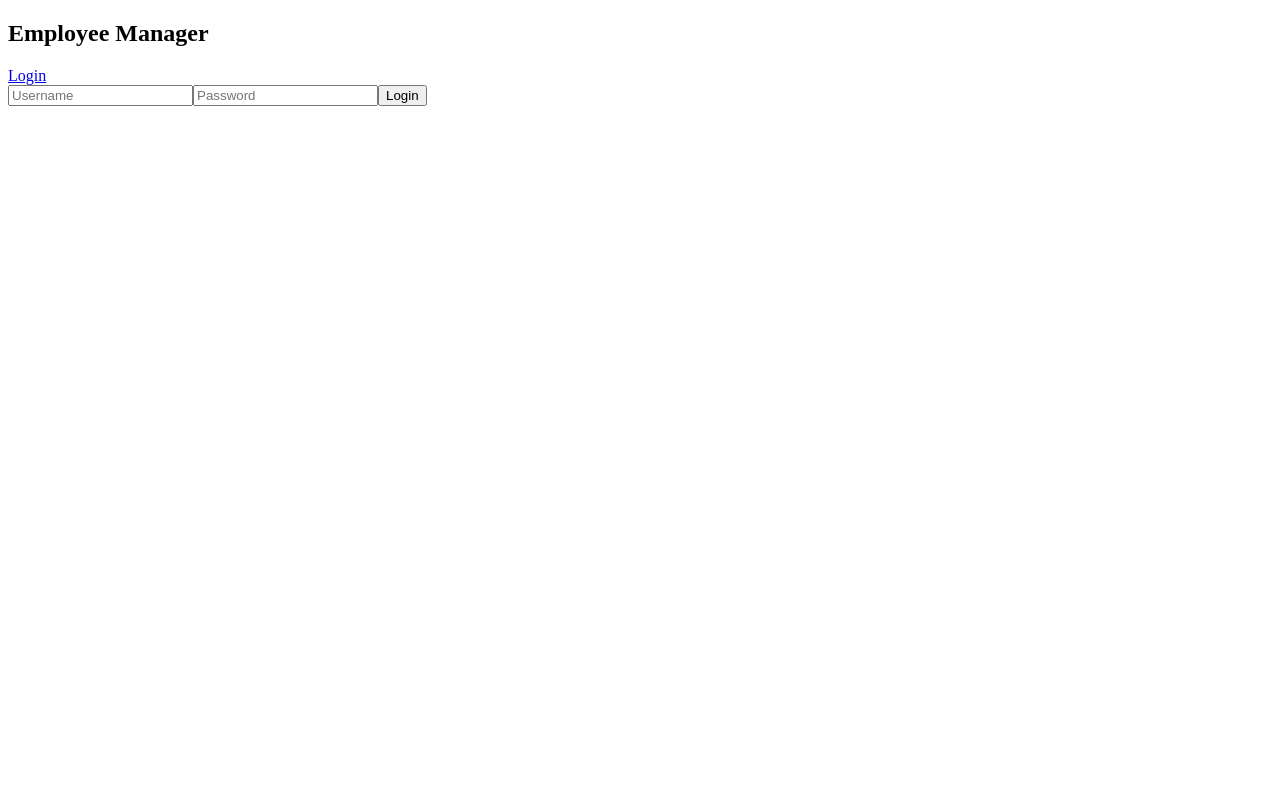
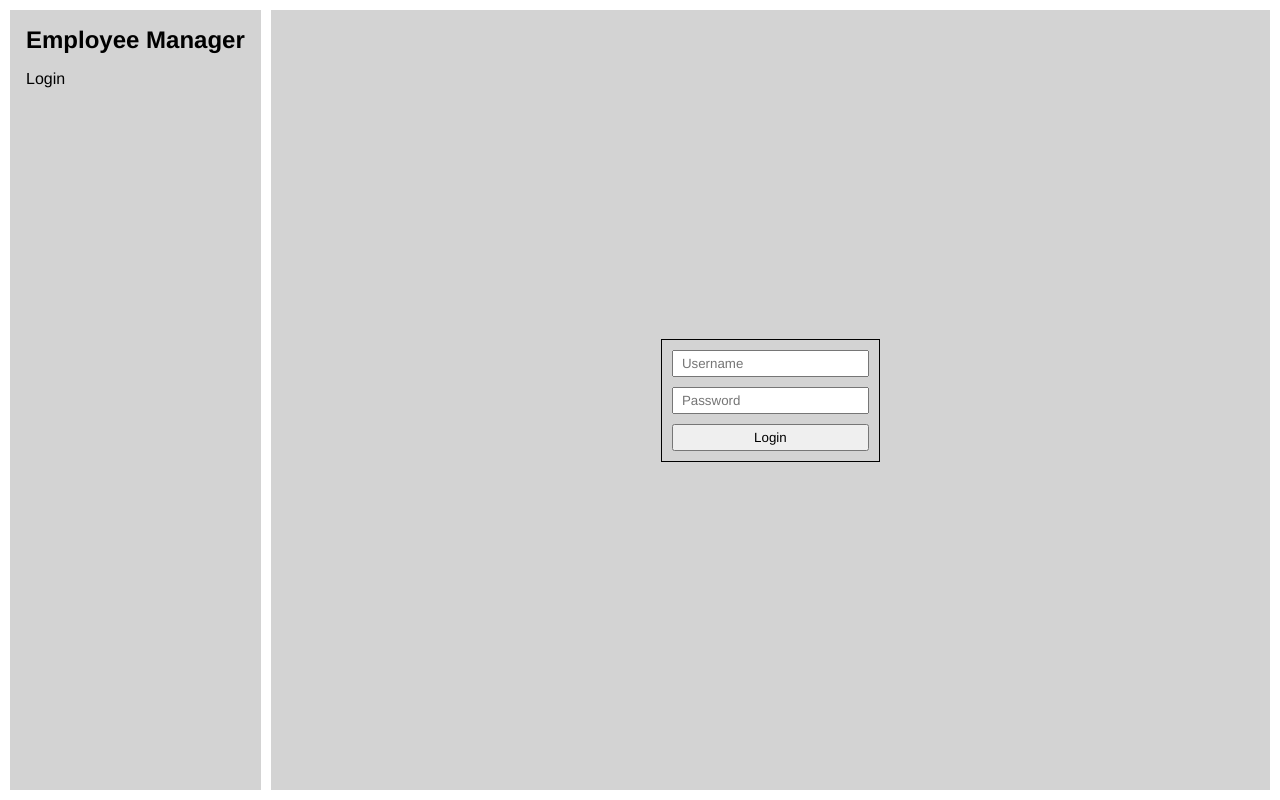
Before and after one commit to punkestu/employee-management, a React (Vite) app in the folder client/: page /login in a window 1280 px wide. Built offline with nearby package versions, Linux system fonts and the light colour scheme.

Commit message:
client: create page base design

```diff
--- a/client/src/App.css
+++ b/client/src/App.css
@@ -0,0 +1,33 @@
+*{
+    font-family: 'Franklin Gothic Medium', 'Arial Narrow', Arial, sans-serif;
+    margin: 0;
+    padding: 0;
+    box-sizing: border-box;
+}
+
+#side-bar {
+    height: 100%;
+    background-color: lightgray;
+    padding: 16px;
+    display: flex;
+    flex-direction: column;
+    gap: 8px;
+}
+
+.side-item {
+    background: none;
+    border: none;
+    font-size: 1rem;
+    cursor: pointer;
+    color: black;
+    text-align: start;
+    text-decoration: none;
+}
+
+.side-item:hover {
+    text-decoration: underline;
+}
+
+.input-form {
+    padding: 4px 8px;
+}
--- a/client/src/App.jsx
+++ b/client/src/App.jsx
@@ -13,12 +13,32 @@ function App() {
 
   return (
     <Rollup providers={providers}>
+      <main
+        style={{
+          position: "relative",
+          display: "flex",
+          flexDirection: "row",
+          height: "100vh",
+          padding: "10px",
+          gap: "10px",
+        }}
+      >
         <Sidebar />
+        <aside
+          style={{
+            height: "100%",
+            flexGrow: 1,
+            backgroundColor: "lightgray",
+            overflowY: "auto",
+          }}
+        >
           <Routes>
             <Route path="/">
               <Route path="login" element={<Login />} />
             </Route>
           </Routes>
+        </aside>
+      </main>
     </Rollup>
   );
 }
--- a/client/src/components/Sidebar.jsx
+++ b/client/src/components/Sidebar.jsx
@@ -5,11 +5,21 @@ import { AuthContext } from "../store";
 export default function Sidebar() {
   const [isAuth, setIsAuth] = useContext(AuthContext);
   return (
-    <aside className="sidebar">
-      <h1>Employee Manager</h1>
+    <aside
+      className="sidebar"
+      id="side-bar"
+    >
+      <h1
+        style={{
+          marginBottom: "8px",
+        }}
+      >
+        Employee Manager
+      </h1>
       {isAuth ? (
         <>
           <button
+            className="side-item"
             type="button"
             onClick={() => {
               signout();
@@ -20,7 +30,11 @@ export default function Sidebar() {
           </button>
         </>
       ) : (
-        <a href="/login">Login</a>
+        <>
+          <a className="side-item" href="/login">
+            Login
+          </a>
+        </>
       )}
     </aside>
   );
--- a/client/src/pages/Login.jsx
+++ b/client/src/pages/Login.jsx
@@ -1,4 +1,4 @@
-import { useState } from "react";
+import { useEffect, useState } from "react";
 import { authenticate } from "../helper/auth";
 import { useContext } from "react";
 import { AuthContext } from "../store";
@@ -6,7 +6,7 @@ import { AuthContext } from "../store";
 export default function Login() {
   const [username, setUsername] = useState("");
   const [password, setPassword] = useState("");
-  const setIsAuth = useContext(AuthContext)[1];
+  const [isAuth, setIsAuth] = useContext(AuthContext);
   const auth = (e) => {
     e.preventDefault();
     authenticate(username, password).then((res) => {
@@ -18,12 +18,38 @@ export default function Login() {
       }
     });
   };
+  useEffect(() => {
+    if (isAuth) {
+      window.location.href = "/";
+    }
+  }, [isAuth]);
   return (
-    <form onSubmit={auth}>
+    <div
+      style={{
+        width: "100%",
+        height: "100%",
+        display: "flex",
+        justifyContent: "center",
+        alignItems: "center",
+      }}
+    >
+      <form
+        onSubmit={auth}
+        style={{
+          display: "flex",
+          flexDirection: "column",
+          gap: "10px",
+          padding: "10px",
+          margin: "10px",
+          border: "1px solid black",
+          width: "fit-content",
+        }}
+      >
         <input
           type="text"
           name="username"
           id="username"
+          className="input-form"
           placeholder="Username"
           value={username}
           onChange={(e) => {
@@ -34,13 +60,17 @@ export default function Login() {
           type="password"
           name="password"
           id="password"
+          className="input-form"
           placeholder="Password"
           value={password}
           onChange={(e) => {
             setPassword(e.target.value);
           }}
         />
-      <button type="submit">Login</button>
+        <button type="submit" className="input-form">
+          Login
+        </button>
       </form>
+    </div>
   );
 }
```
Lines whose indentation alone changed are shown as unchanged.
